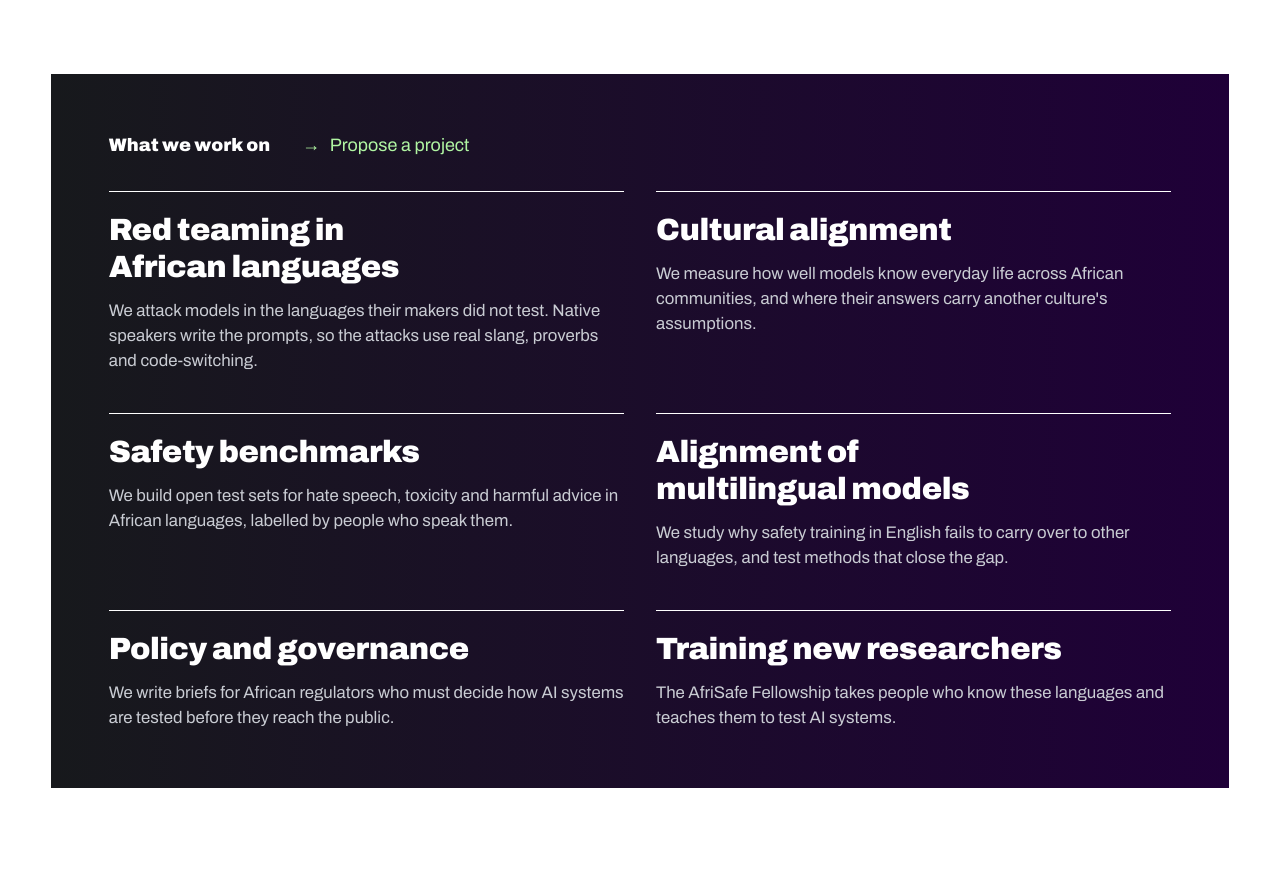
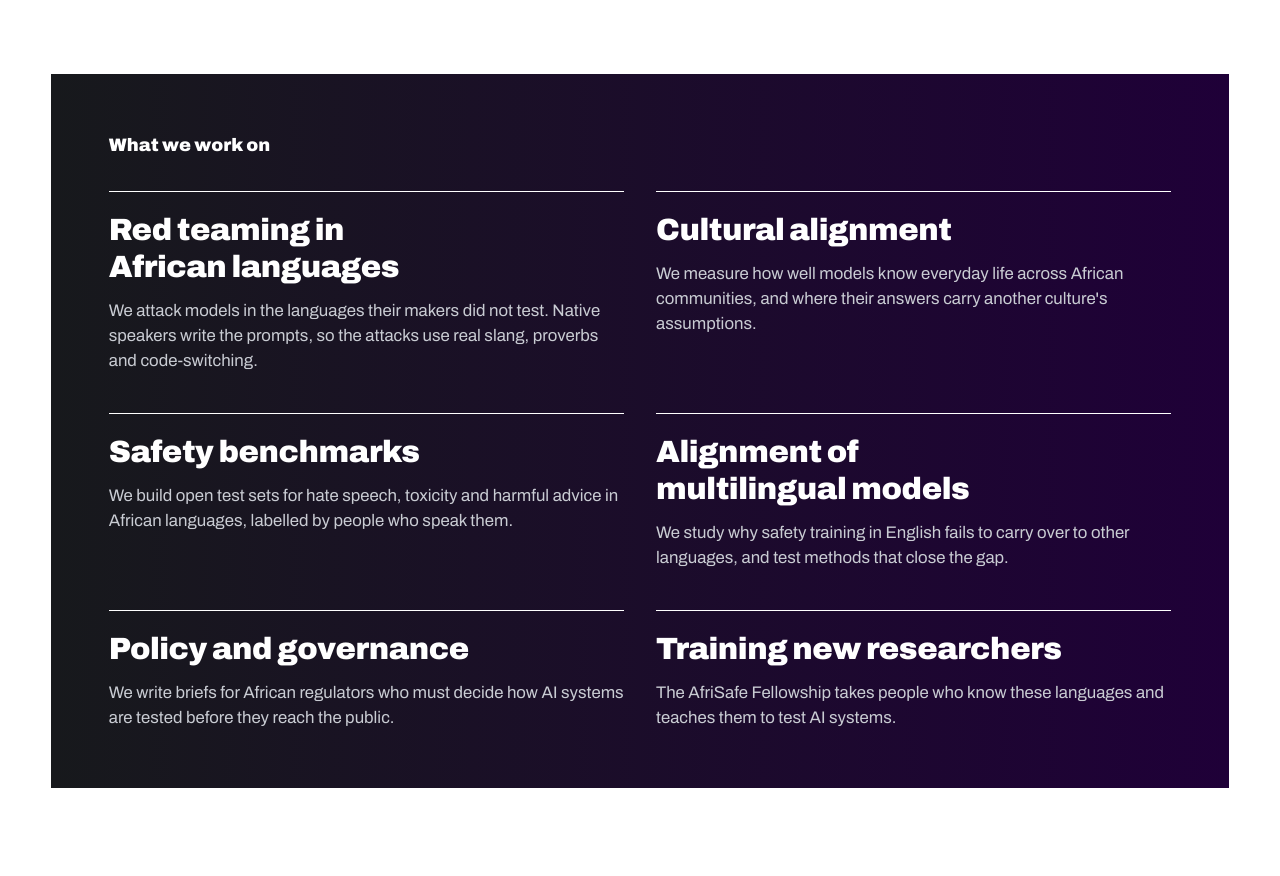
Before and after one commit to shmuhammadd/afrisafe, a plain HTML site: page index.html in a window 1280 px wide. Shown: the part 1140-2016 px from the top of the page. Drawn offline with Linux system fonts and the light colour scheme.

Commit message:
Remove propose-a-project link from research panel

```diff
--- a/index.html
+++ b/index.html
@@ -148,7 +148,6 @@
 <section id="research" class="panel night facts">
   <div class="facts-head">
     <h2 class="label">What we work on</h2>
-    <a class="go" href="mailto:s.muhammad@imperial.ac.uk?subject=Research%20with%20AfriSafe">Propose a project</a>
   </div>
   <div class="cols two">
     <article>
```
